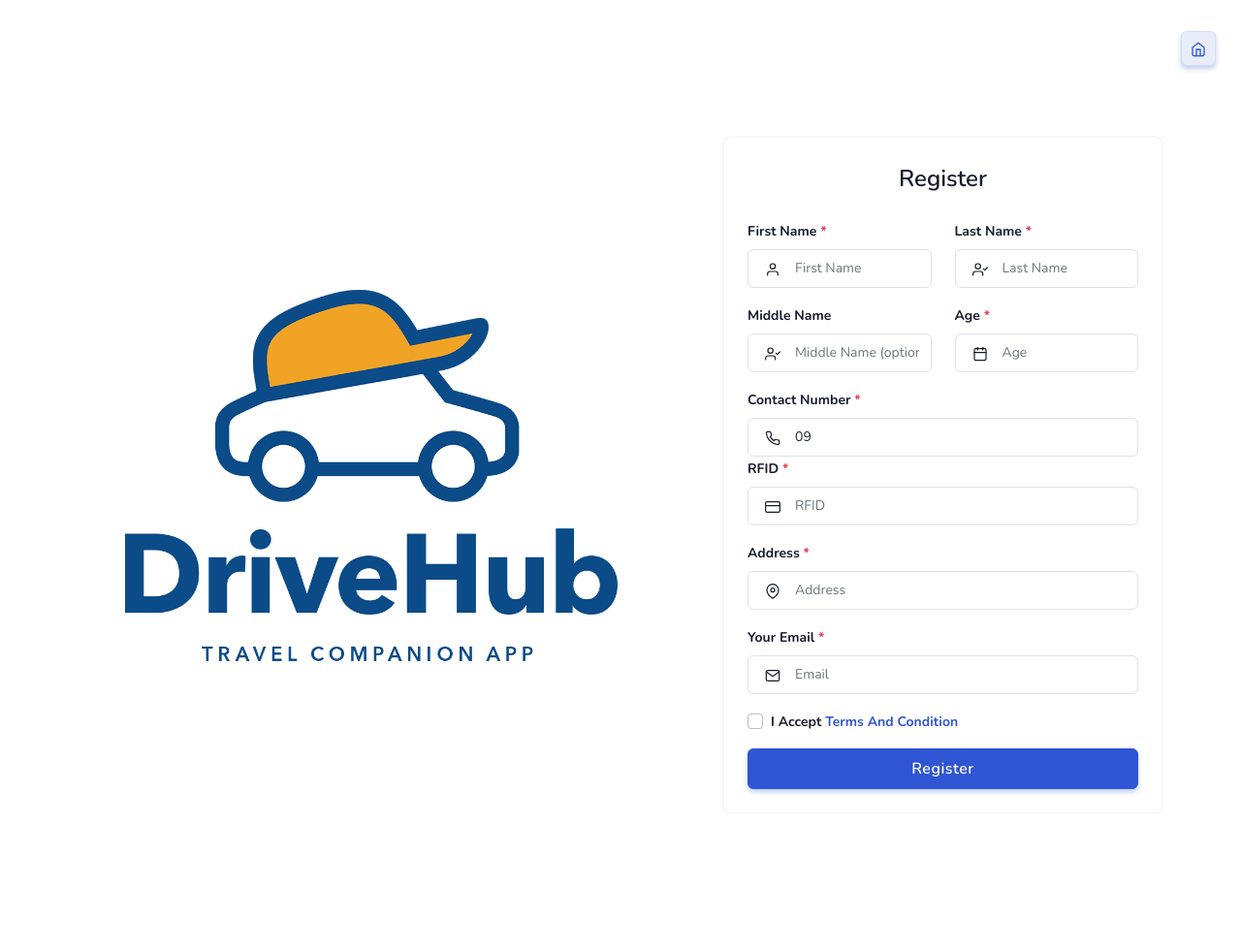
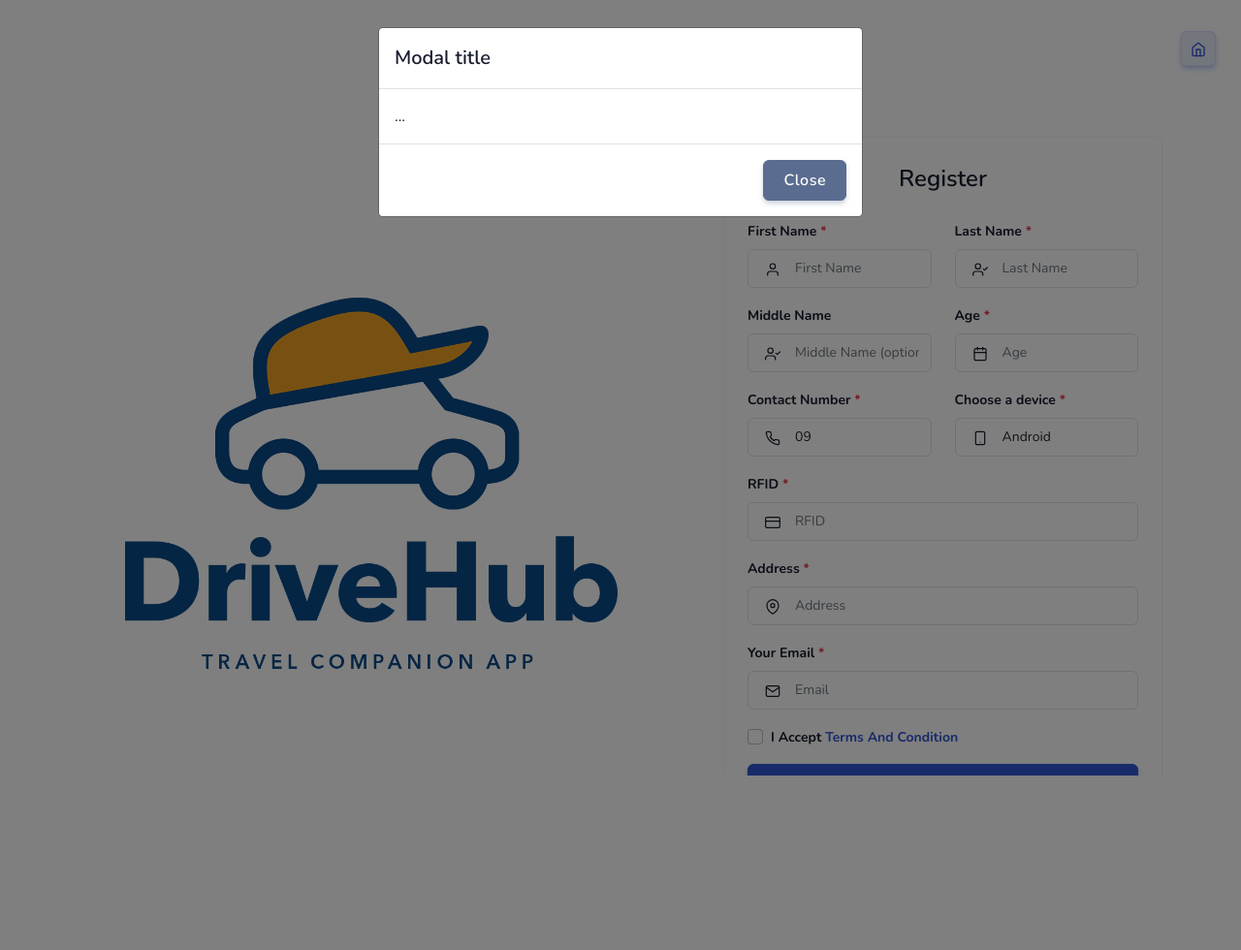
Before and after one commit to JMIRADOR27/Registration, a PHP site: page / in a window 1280 px wide. Shown: the whole page at 97% size. After the commit the page ends 800 px from the top, so only its background shows below. Run offline with PHP 8.4, Linux system fonts and the light colour scheme; data that the repository does not hold is empty.

Commit message:
update fields

```diff
--- a/actions/action_registration.php
+++ b/actions/action_registration.php
@@ -8,10 +8,11 @@ $age = $_POST['age'];
 $email = $conn->real_escape_string($_POST['email']);
 $address = $conn->real_escape_string($_POST['address']);
 $RFID = $conn->real_escape_string($_POST['rfid']);
+$device = $conn->real_escape_string($_POST['device']);
 
 
 if(emailValidation($email)){
-insertRegistrants($fname, $lname,$mname,$age,$cnumber,$email,$address,$RFID);
+insertRegistrants($fname, $lname,$mname,$age,$cnumber,$email,$address,$RFID,$device);
 }else{
     $status = 3;
     $message = "Email Already Exist";
--- a/dashboard.php
+++ b/dashboard.php
@@ -171,8 +171,7 @@ $countVerified = mysqli_num_rows($statements);
                 <th>Email</th>
                 <th>Address</th>
                 <th>Contact Number</th>
-                <th>Username</th>
-                <th>Password</th>
+                <th>Device</th>
                 <th>Age</th>
                 <th>RFID</th>
             </tr>
@@ -188,8 +187,7 @@ $countVerified = mysqli_num_rows($statements);
                 <td><?php echo $row['email']; ?></td>
                 <td><?php echo $row['address']; ?></td>
                 <td><?php echo $row['contact_number']; ?></td>
-                <td><?php echo $row['Username']; ?></td>
-                <td><?php echo $row['Password']; ?></td>
+                <td><?php echo $row['device']; ?></td>
                 <td><?php echo $row['age']; ?></td>
                 <td><?php echo $row['RFID']; ?></td>
             </tr>
--- a/index.php
+++ b/index.php
@@ -95,8 +95,8 @@ if(mysqli_num_rows($stmt) >= 5000){
                                             </div>
                                         </div>
                                     </div><!--end col-->
-                                    <div class="col-md-12">
-                                        <div class="mb-6">
+                                    <div class="col-md-6">
+                                        <div class="mb-3">
                                             <label class="form-label">Contact Number <span class="text-danger">*</span></label>
                                             <div class="form-icon position-relative">
                                                 <i data-feather="phone" class="fea icon-sm icons"></i>
@@ -104,6 +104,18 @@ if(mysqli_num_rows($stmt) >= 5000){
                                             </div>
                                         </div>
                                     </div><!--end col-->
+                                    <div class="col-md-6">
+                                            <div class="mb-3">
+                                                <label class="form-label">Choose a device <span class="text-danger">*</span></label>
+                                                <div class="form-icon position-relative">
+                                                    <i data-feather="smartphone" class="fea icon-sm icons"></i>
+                                                    <select class="form-control ps-5" name="device" required>
+                                                        <option value="Android">Android</option>
+                                                        <option value="Iphone">Iphone</option>
+                                                    </select>
+                                                </div>
+                                            </div>
+                                    </div>
 
                                     <!-- <div class="col-md-6">
                                         <div class="mb-3">
@@ -171,6 +183,23 @@ if(mysqli_num_rows($stmt) >= 5000){
     </section><!--end section-->
     <!-- Hero End -->
 
+    <!-- Modal -->
+<div class="modal fade" id="modalView" role="dialog">
+  <div class="modal-dialog">
+    <div class="modal-content">
+      <div class="modal-header">
+        <h5 class="modal-title">Modal title</h5>
+      </div>
+      <div class="modal-body">
+        ...
+      </div>
+      <div class="modal-footer">
+        <button type="button" class="btn btn-secondary" onclick="modalclose();">Close</button>
+      </div>
+    </div>
+  </div>
+</div>
+
     <!-- javascript -->
 
     <script src="js/bootstrap.bundle.min.js"></script>
@@ -184,12 +213,14 @@ if(mysqli_num_rows($stmt) >= 5000){
             numericOnly: true,
             prefix: '09',
             });
-
-
+        function modalclose(){
+            $('#modalView').modal('hide');
+        }
 
     //  ajax submit
       $(function () {
         $('#preloader').hide();
+        $('#modalView').modal('show');
         // $('#birthday').change(function(){
         //     var today = new Date();
         //     var birthDate = new Date($('#birthday').val());
```
Also changed, not shown: actions/function.php (+12 -12 lines).
